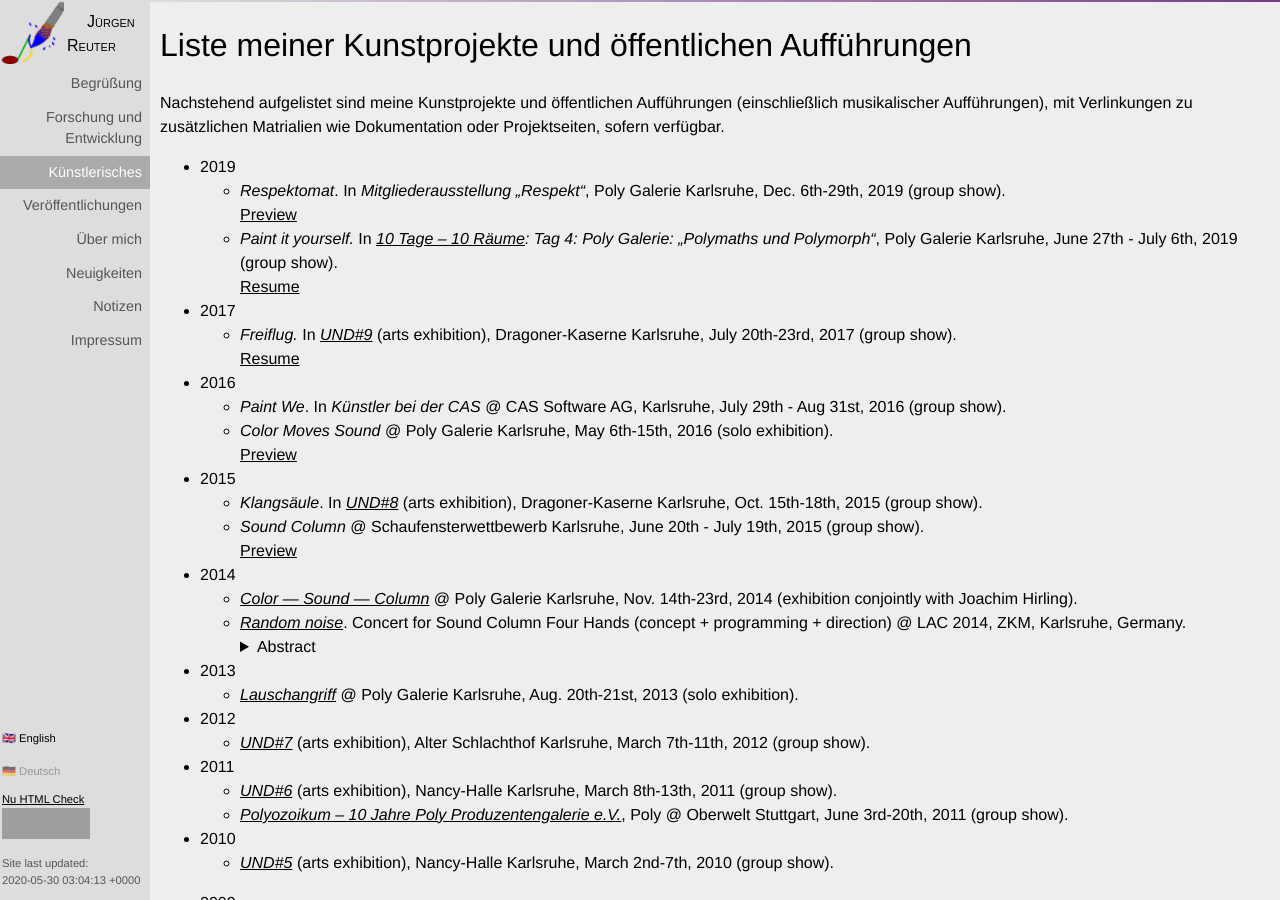
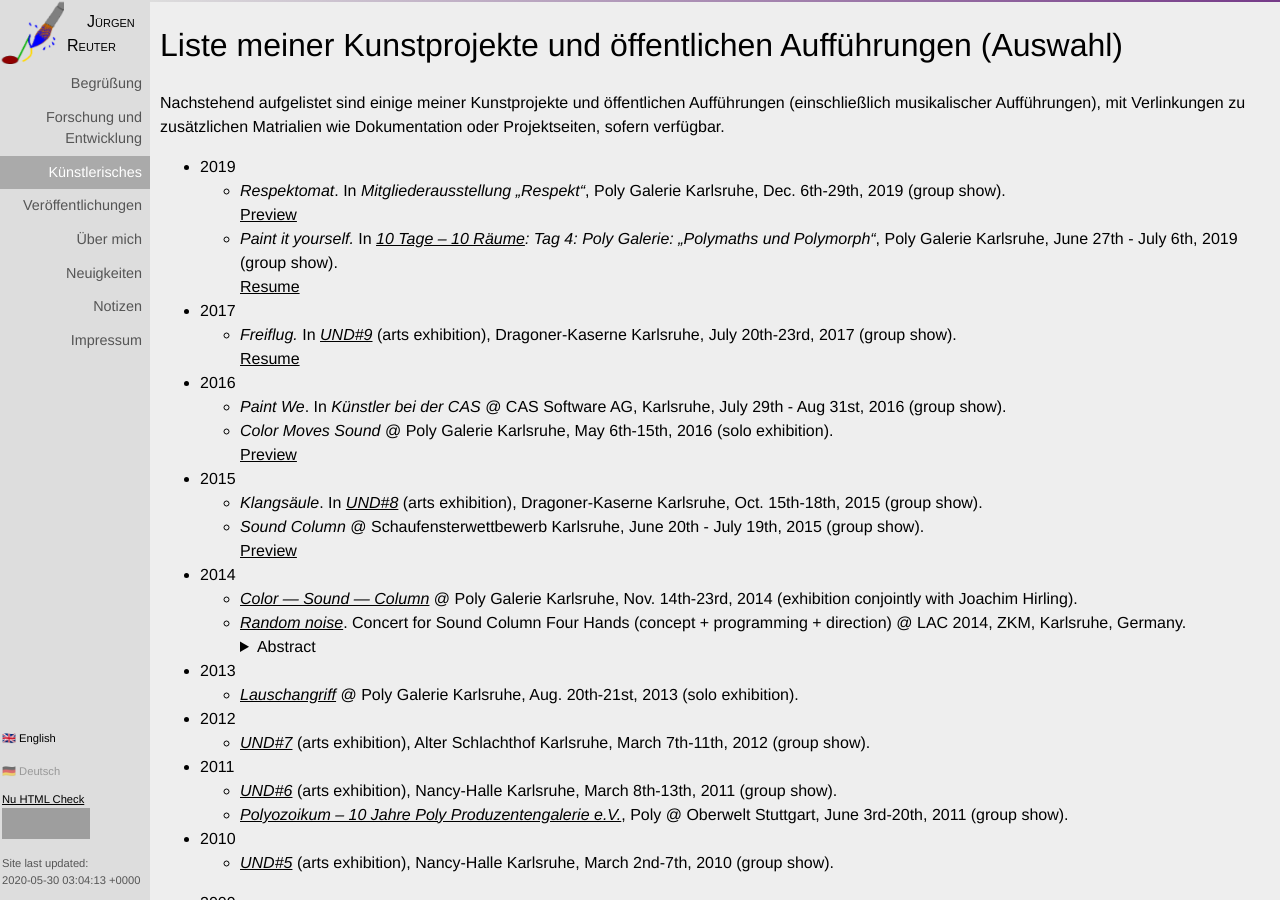
Before and after one commit to soundpaint/soundpaint.github.io, a Jekyll site: the page built from de/arts.md, in a window 1280 px wide and 900 px high. Built offline with Jekyll 4.4.1, drawn with Linux system fonts in a browser that asks for light colours; our own code applies the rules of GitHub Pages for plain Markdown files; grey boxes are pictures that could not be loaded.

```diff
--- a/de/arts.md
+++ b/de/arts.md
@@ -3,11 +3,11 @@ categories: "Kunst, Musik, Kunstprojekte, Aufführungen, Videos, Dokumentationen
 description: Liste meiner Kunstprojekte und öffentlichen Aufführungen
 ---
 
-# Liste meiner Kunstprojekte und öffentlichen Aufführungen
+# Liste meiner Kunstprojekte und öffentlichen Aufführungen (Auswahl)
 
-Nachstehend aufgelistet sind meine Kunstprojekte und öffentlichen
-Aufführungen (einschließlich musikalischer Aufführungen), mit
-Verlinkungen zu zusätzlichen Matrialien wie Dokumentation oder
+Nachstehend aufgelistet sind einige meiner Kunstprojekte und
+öffentlichen Aufführungen (einschließlich musikalischer Aufführungen),
+mit Verlinkungen zu zusätzlichen Matrialien wie Dokumentation oder
 Projektseiten, sofern verfügbar.
 
 * 2019
```
Also changed, not shown: de/index.md (+9 -0 lines), de/projects.md (+7 -5 lines), en/arts.md (+2 -2 lines), en/index.md (+8 -0 lines), en/projects.md (+4 -3 lines).
